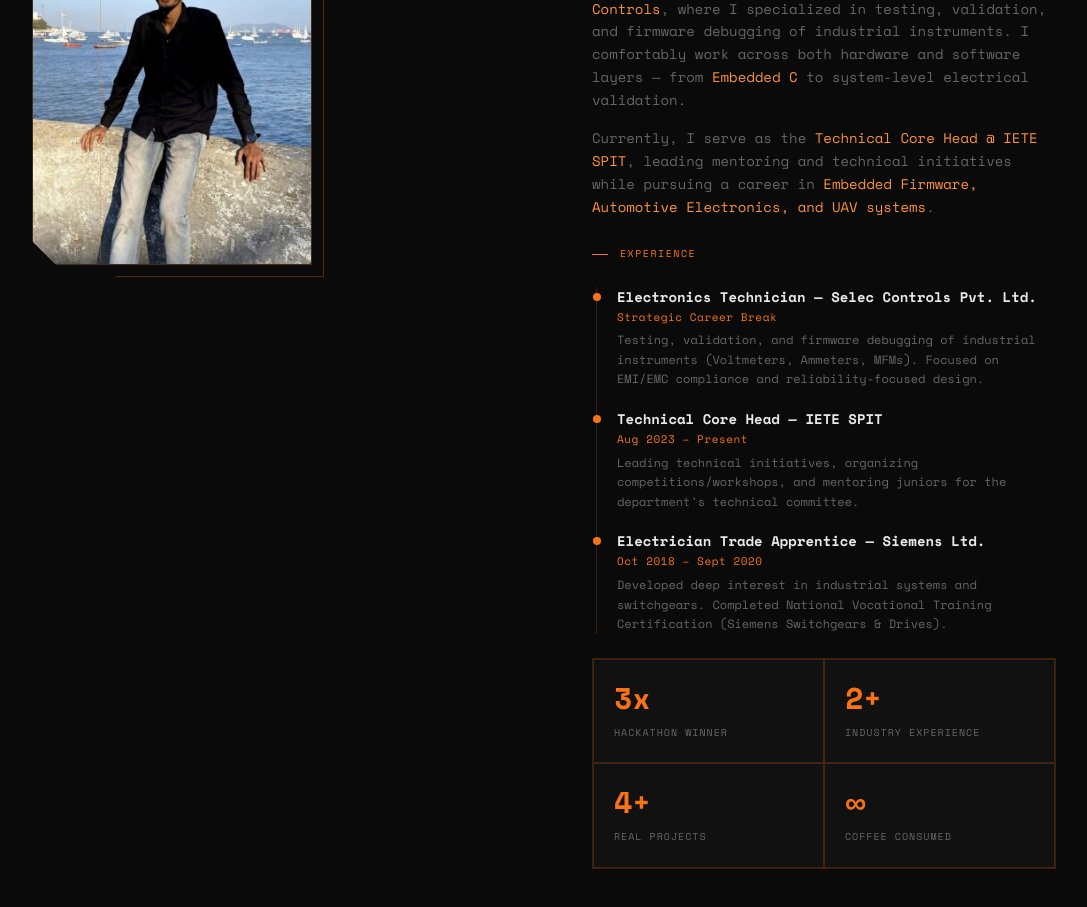
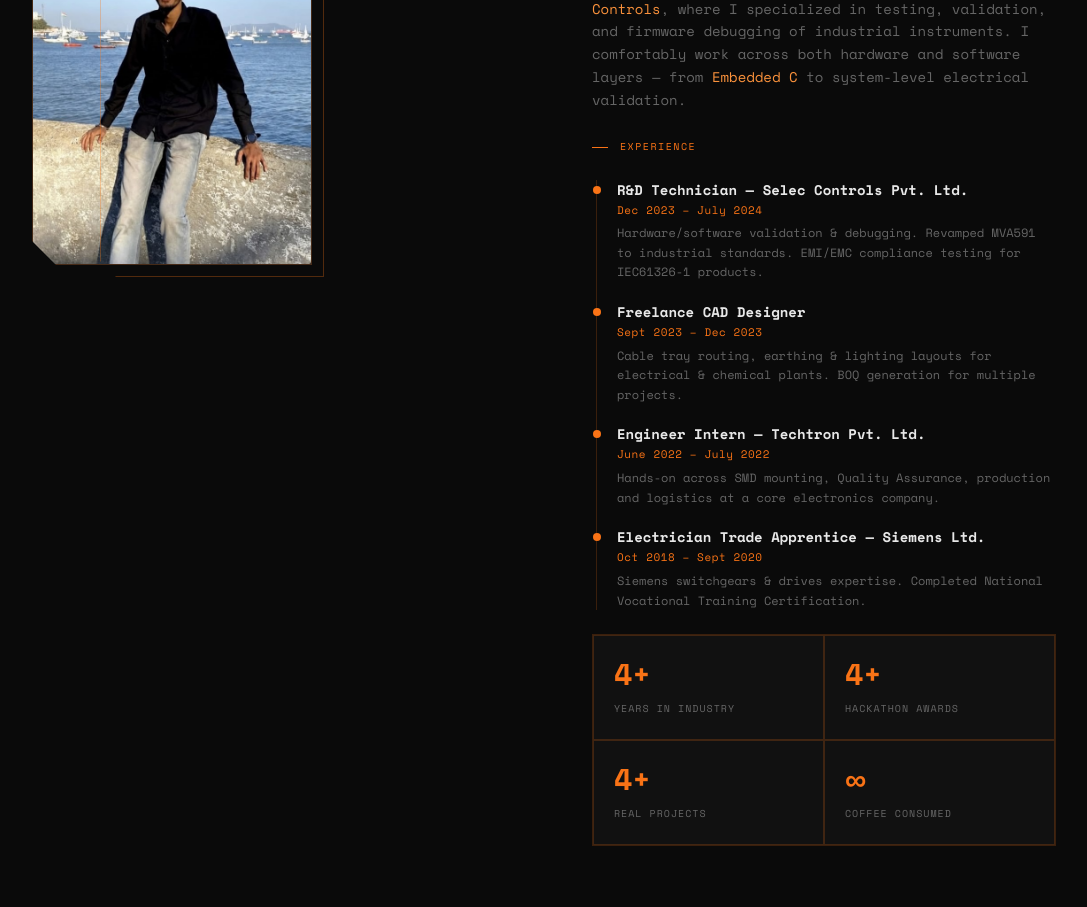
Before and after one commit to Haya-Vlad/aditya_portfolio, a Next.js app: page / in a window 1280 px wide. Shown: the part 1180-2087 px from the top of the page, without its empty margins (96-1183 px from the left). Built offline with nearby package versions, Linux system fonts and the light colour scheme.

Commit message:
Restore original experience section while keeping bio updates

```diff
--- a/components/About.tsx
+++ b/components/About.tsx
@@ -3,13 +3,14 @@ import Image from "next/image";
 import SectionHeader from "./SectionHeader";
 
 const experience = [
-  { role: "Electronics Technician — Selec Controls Pvt. Ltd.", period: "Strategic Career Break", desc: "Testing, validation, and firmware debugging of industrial instruments (Voltmeters, Ammeters, MFMs). Focused on EMI/EMC compliance and reliability-focused design." },
-  { role: "Technical Core Head — IETE SPIT", period: "Aug 2023 – Present", desc: "Leading technical initiatives, organizing competitions/workshops, and mentoring juniors for the department's technical committee." },
-  { role: "Electrician Trade Apprentice — Siemens Ltd.", period: "Oct 2018 – Sept 2020", desc: "Developed deep interest in industrial systems and switchgears. Completed National Vocational Training Certification (Siemens Switchgears & Drives)." },
+  { role: "R&D Technician — Selec Controls Pvt. Ltd.", period: "Dec 2023 – July 2024", desc: "Hardware/software validation & debugging. Revamped MVA591 to industrial standards. EMI/EMC compliance testing for IEC61326-1 products." },
+  { role: "Freelance CAD Designer", period: "Sept 2023 – Dec 2023", desc: "Cable tray routing, earthing & lighting layouts for electrical & chemical plants. BOQ generation for multiple projects." },
+  { role: "Engineer Intern — Techtron Pvt. Ltd.", period: "June 2022 – July 2022", desc: "Hands-on across SMD mounting, Quality Assurance, production and logistics at a core electronics company." },
+  { role: "Electrician Trade Apprentice — Siemens Ltd.", period: "Oct 2018 – Sept 2020", desc: "Siemens switchgears & drives expertise. Completed National Vocational Training Certification." },
 ];
 
 const stats = [
-  { num: "3x", label: "Hackathon Winner" }, { num: "2+", label: "Industry Experience" },
+  { num: "4+", label: "Years in Industry" }, { num: "4+", label: "Hackathon Awards" },
   { num: "4+", label: "Real Projects" }, { num: "∞", label: "Coffee Consumed" },
 ];
 
@@ -30,7 +31,6 @@ export default function About() {
           <div className="flex flex-col gap-4 font-mono text-sm leading-relaxed" style={{ color: "#666" }}>
             <p>I am an <span style={{ color: "#fb923c" }}>Electronics Engineering</span> student with a minor in <span style={{ color: "#fb923c" }}>Computer Engineering</span>, focused on building reliable, real-world embedded systems by combining hardware fundamentals with software thinking.</p>
             <p>My journey spans from a <span style={{ color: "#fb923c" }}>Siemens Apprenticeship</span> to working as an Electronics Technician at <span style={{ color: "#fb923c" }}>Selec Controls</span>, where I specialized in testing, validation, and firmware debugging of industrial instruments. I comfortably work across both hardware and software layers — from <span style={{ color: "#fb923c" }}>Embedded C</span> to system-level electrical validation.</p>
-            <p>Currently, I serve as the <span style={{ color: "#fb923c" }}>Technical Core Head @ IETE SPIT</span>, leading mentoring and technical initiatives while pursuing a career in <span style={{ color: "#fb923c" }}>Embedded Firmware, Automotive Electronics, and UAV systems</span>.</p>
 
             <div className="flex items-center gap-3 mt-3 mb-2 text-[10px] tracking-[0.15em] uppercase" style={{ color: "#f97316" }}>
               <span className="w-4 h-px" style={{ background: "#f97316" }} />Experience
```
